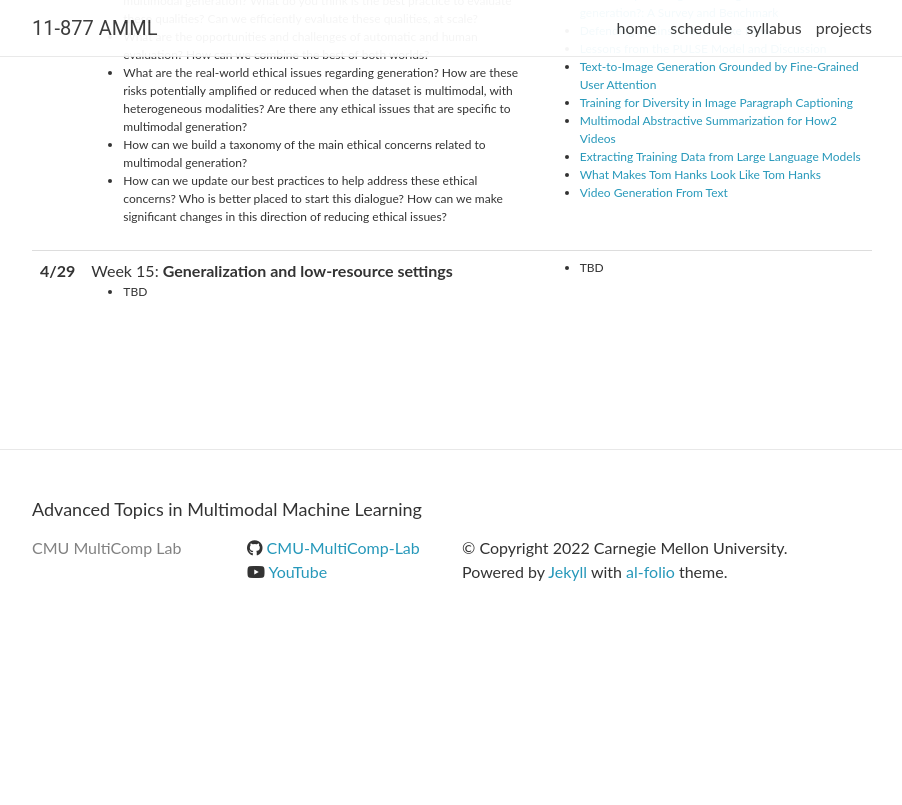
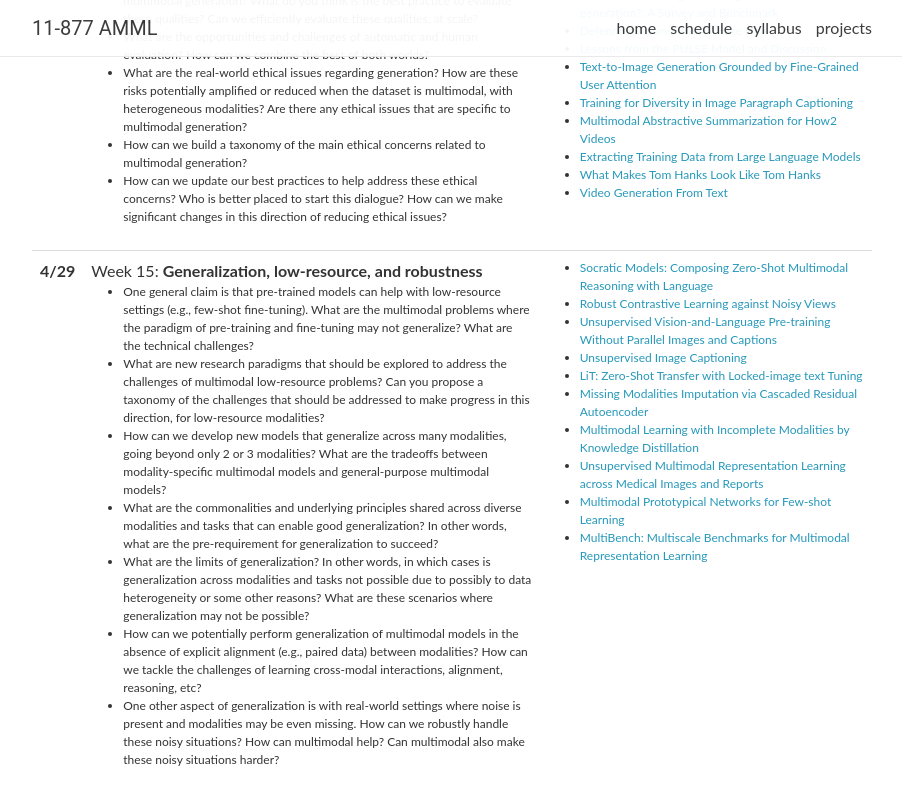
Before and after one commit to CMU-MultiComp-Lab/adv-mmml-course, a Jekyll site: the page built from _pages/schedule.md, in a window 1280 px wide and 900 px high, scrolled down 4653 px. Shown: the top 805 px of the window, without its empty margins (188-1090 px from the left). Built offline with Jekyll 4.4.1, drawn with Linux system fonts in a browser that asks for light colours; nearby versions of some CDN libraries; comment, search, counter and statistics services are not loaded; before the commit the page ends 5298 px from its top, so only the background shows below that.

Commit message:
Update lectures.yml

```diff
--- a/_data/lectures.yml
+++ b/_data/lectures.yml
@@ -274,7 +274,23 @@
 
 - date: 4/29
   title: >
-    Week 15: <strong>Generalization and low-resource settings</strong>
+    Week 15: <strong>Generalization, low-resource, and robustness</strong>
   topics:
-    - TBD
-  readings: TBD
+    - One general claim is that pre-trained models can help with low-resource settings (e.g., few-shot fine-tuning). What are the multimodal problems where the paradigm of pre-training and fine-tuning may not generalize? What are the technical challenges? <br/>
+    - What are new research paradigms that should be explored to address the challenges of multimodal low-resource problems? Can you propose a taxonomy of the challenges that should be addressed to make progress in this direction, for low-resource modalities? <br/>
+    - How can we develop new models that generalize across many modalities, going beyond only 2 or 3 modalities? What are the tradeoffs between modality-specific multimodal models and general-purpose multimodal models? <br/>
+    - What are the commonalities and underlying principles shared across diverse modalities and tasks that can enable good generalization? In other words, what are the pre-requirement for generalization to succeed? <br/>
+    - What are the limits of generalization? In other words, in which cases is generalization across modalities and tasks not possible due to possibly to data heterogeneity or some other reasons? What are these scenarios where generalization may not be possible? <br/>
+    - How can we potentially perform generalization of multimodal models in the absence of explicit alignment (e.g., paired data) between modalities? How can we tackle the challenges of learning cross-modal interactions, alignment, reasoning, etc? <br/>
+    - One other aspect of generalization is with real-world settings where noise is present and modalities may be even missing. How can we robustly handle these noisy situations? How can multimodal help? Can multimodal also make these noisy situations harder? <br/>
+  readings:
+    - <a href="https://arxiv.org/abs/2204.00598">Socratic Models&#58; Composing Zero-Shot Multimodal Reasoning with Language</a> <br/>
+    - <a href="https://arxiv.org/abs/2201.04309">Robust Contrastive Learning against Noisy Views</a> <br/>
+    - <a href="https://arxiv.org/abs/2010.12831">Unsupervised Vision-and-Language Pre-training Without Parallel Images and Captions</a> <br/>
+    - <a href="https://arxiv.org/abs/1811.10787">Unsupervised Image Captioning</a> <br/>
+    - <a href="https://arxiv.org/abs/2111.07991">LiT&#58; Zero-Shot Transfer with Locked-image text Tuning</a> <br/>
+    - <a href="https://openaccess.thecvf.com/content_cvpr_2017/html/Tran_Missing_Modalities_Imputation_CVPR_2017_paper.html">Missing Modalities Imputation via Cascaded Residual Autoencoder</a> <br/>
+    - <a href="https://dl.acm.org/doi/pdf/10.1145/3394486.3403234">Multimodal Learning with Incomplete Modalities by Knowledge Distillation</a> <br/>
+    - <a href="https://arxiv.org/abs/1811.08615">Unsupervised Multimodal Representation Learning across Medical Images and Reports</a> <br/>
+    - <a href="https://arxiv.org/abs/2011.08899">Multimodal Prototypical Networks for Few-shot Learning</a> <br/>
+    - <a href="https://arxiv.org/abs/2107.07502">MultiBench&#58; Multiscale Benchmarks for Multimodal Representation Learning</a> <br/>
```
